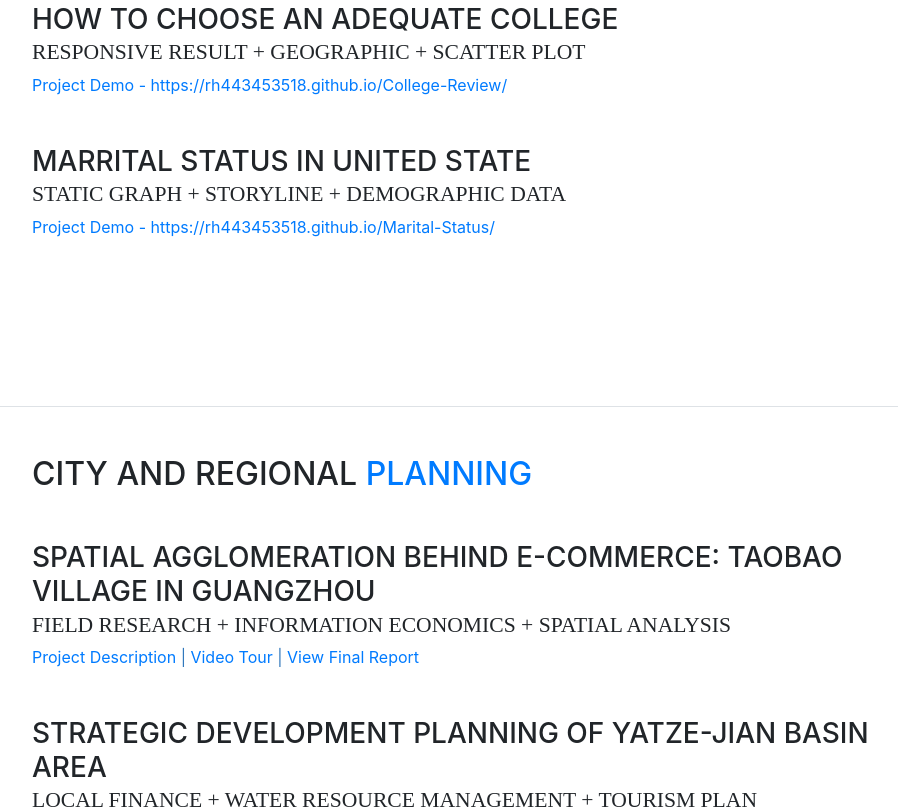
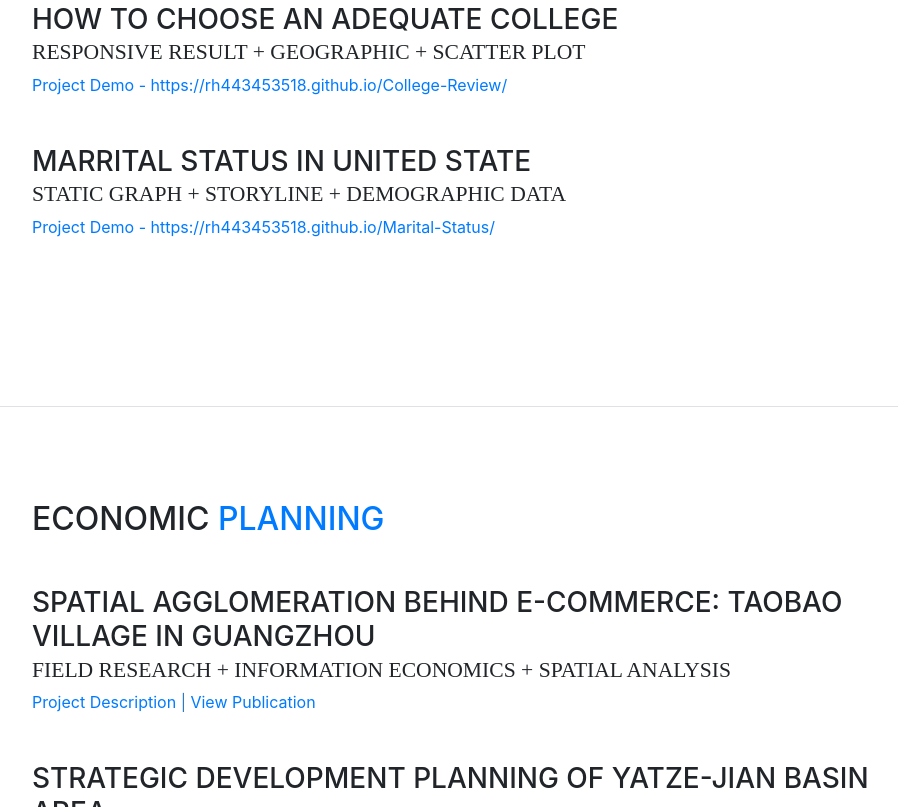
Before and after one commit to rh443453518/rh443453518.github.io, a website with bundled scripts: page index.html in a window 1280 px wide. Shown: the part 1993-2800 px from the top of the page, without its empty margins (288-1186 px from the left). Built offline with nearby package versions, Linux system fonts and the light colour scheme; a web font is replaced by a local one.

Commit message:
update to economics

```diff
--- a/index.html
+++ b/index.html
@@ -67,7 +67,7 @@
             <a class="nav-link js-scroll-trigger" href="#Visualization">Data Visualization</a>
           </li>
           <li class="nav-item">
-            <a class="nav-link js-scroll-trigger" href="#Urban">City and Regional Planning</a>
+            <a class="nav-link js-scroll-trigger" href="#Urban">Economic Planning</a>
           </li>
           <li class="nav-item">
             <a class="nav-link js-scroll-trigger" href="#About">About</a>
@@ -224,7 +224,7 @@
 
       <section class="resume-section p-3 p-lg-5 d-flex flex-column" id="Urban">
         <div class="my-auto">
-          <h2 class="mb-5">City and Regional
+          <h2 class="mb-5">Economic
             <span class="text-primary">Planning</span>
           </h2>
 
@@ -235,11 +235,7 @@
 
               <a class="portfolio-link" data-toggle="modal" href="#portfolioModal_Taobao">Project Description</a>
               <span style="color: #3178bc">|</span>
-              <a href="https://youtu.be/QzOmg2r4wx4" target="_blank">Video Tour</a>
-              <span style="color: #3178bc">|</span>
-              <a href="file/Taobao_Paper.pdf" target="_blank">View Final Report</a>
-
-
+              <a href="file/Taobao_Paper.pdf" target="_blank">View Publication</a>
             </div>
           </div>
 
@@ -336,7 +332,7 @@
           document.getElementById('Photo_Station').onclick = openPhotoSwipe;
           </script>
 
-
+<!--
           <div class="resume-item d-flex flex-column flex-md-row mb-5">
             <div class="resume-content mr-auto">
               <h3 class="mb-0">SCUT Campus Preservation: Reorganize Historical Site</h3>
@@ -399,7 +395,7 @@
               <a class="portfolio-link" data-toggle="modal" href="#portfolioModal_BridgeP" id="Photo_Bridge">View Work</a>
 
             </div>
-          </div>
+          </div> -->
 
           <script type="text/javascript">
           var openPhotoSwipe = function() {
```
